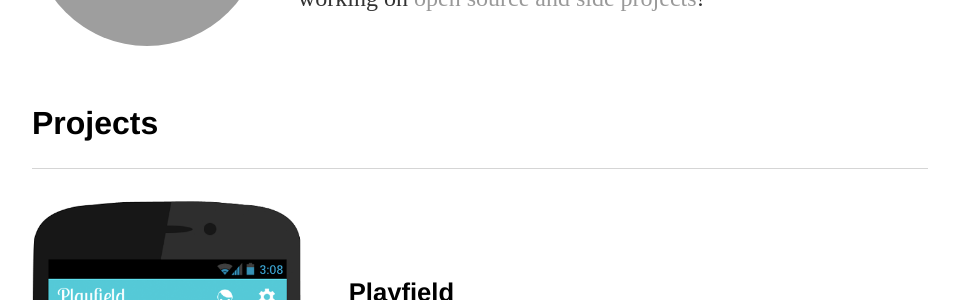
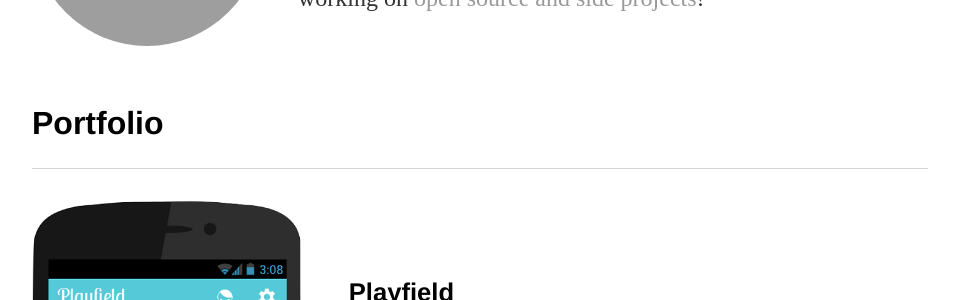
Before and after one commit to nganthony/nganthony.github.io, a Jekyll site: the page built from index.html, in a window 1280 px wide. Shown: the part 381-681 px from the top of the page, without its empty margins (160-1119 px from the left). Built offline with Jekyll 4.4.1, drawn with Linux system fonts in a browser that asks for light colours; grey boxes are pictures that could not be loaded.

Commit message:
Change profile to portfolio

```diff
--- a/index.html
+++ b/index.html
@@ -11,7 +11,7 @@
 			I currently work at <a href="http://www.quicktapsurvey.com/">QuickTapSurvey</a> which helps businesses collect data in person using tablets and phones. On my spare time, I enjoy working on <a href="http://github.com/nganthony">open source and side projects</a>!</p>
 	</div>
 
-	<h2>Projects</h2>
+	<h2>Portfolio</h2>
 	<div class="divider"></div>
 
 	<div class="project-container">
```
